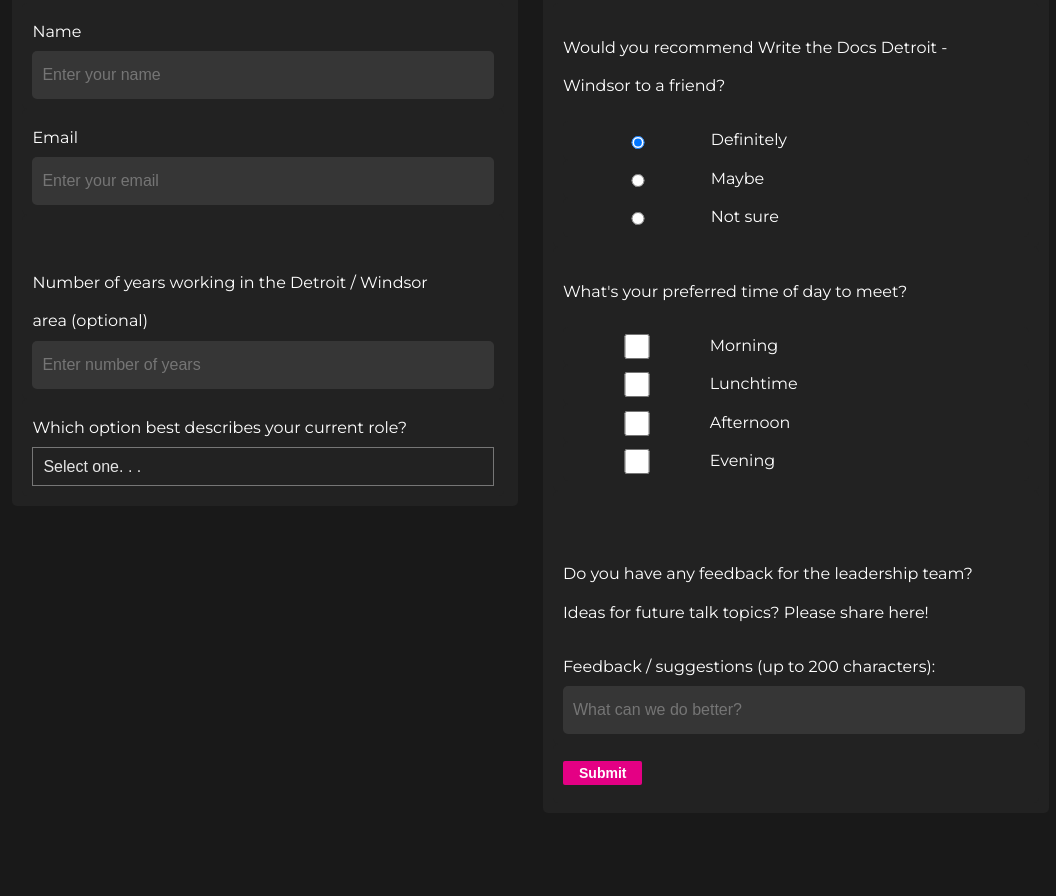
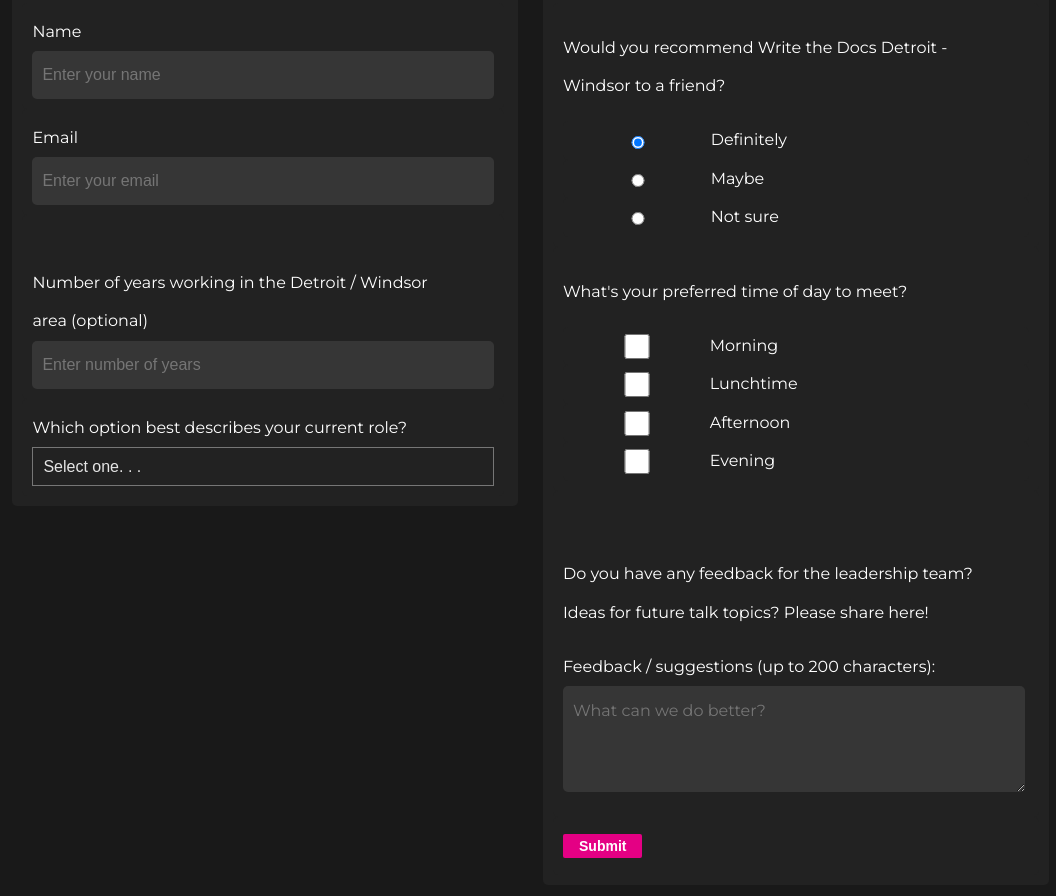
Before and after one commit to newwebash/fcc-survey-form, a plain HTML site: page index.html in a window 1280 px wide. Shown: the part 248-1144 px from the top of the page, without its empty margins (122-1178 px from the left). Before the commit the page ends 1091 px from the top, so only its background shows below. Drawn offline with Linux system fonts and the light colour scheme.

Commit message:
Change feedback element from input to textarea and apply styles

```diff
--- a/_static/main.css
+++ b/_static/main.css
@@ -43,7 +43,7 @@ form label, form p {
   margin-right: 50px;
 }
 
-input {
+input, textarea {
   display:inline-block;
   background-color: rgb(54, 54, 54);
   color: rgb(239, 239, 239);
@@ -83,6 +83,13 @@ input {
 
 #years-field, #feedback-field {
   padding-top: 10%;
+}
+
+textarea {
+  font-family: 'Montserrat', sans-serif;
+  min-width: 80%;
+  max-width: 95%;
+  min-height: 25px;
 }
 
 .checkbox-container, .recommendation-container {
--- a/index.html
+++ b/index.html
@@ -99,7 +99,8 @@
               <p>Do you have any feedback for the leadership team? Ideas for
                 future talk topics? Please share here!</p>
                 <label for="feedback">Feedback / suggestions (up to 200 characters):</label>
-              <input id="feedback" type="text" minlength="1" maxlength="200" size="50" placeholder="What can we do better?">
+              <textarea id="feedback" type="text" minlength="1" maxlength="200"
+              rows="4" cols="50" placeholder="What can we do better?"></textarea>
             </div>
 
             <div id="submit-button-wrapper" class="feedback-fields">
```
